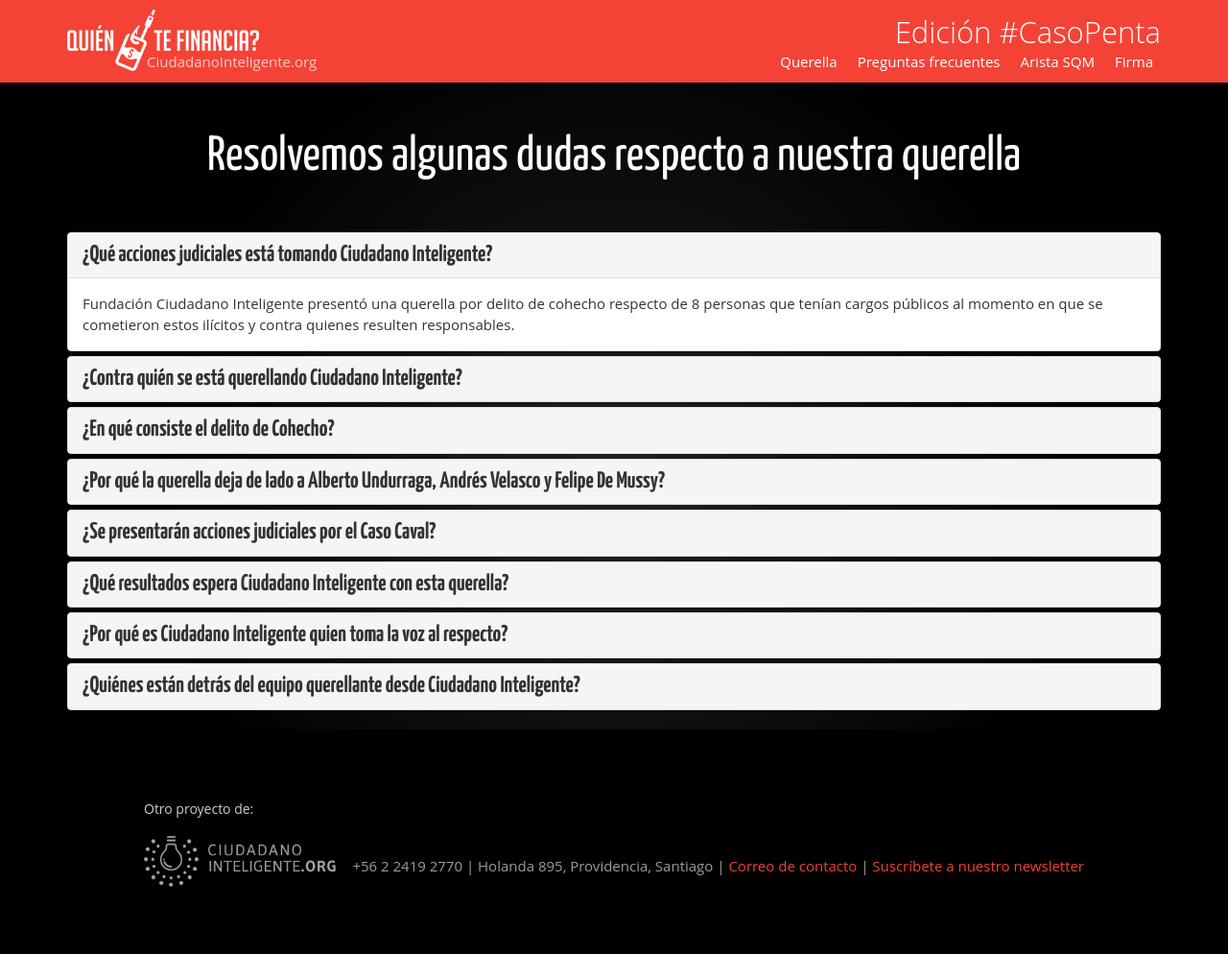
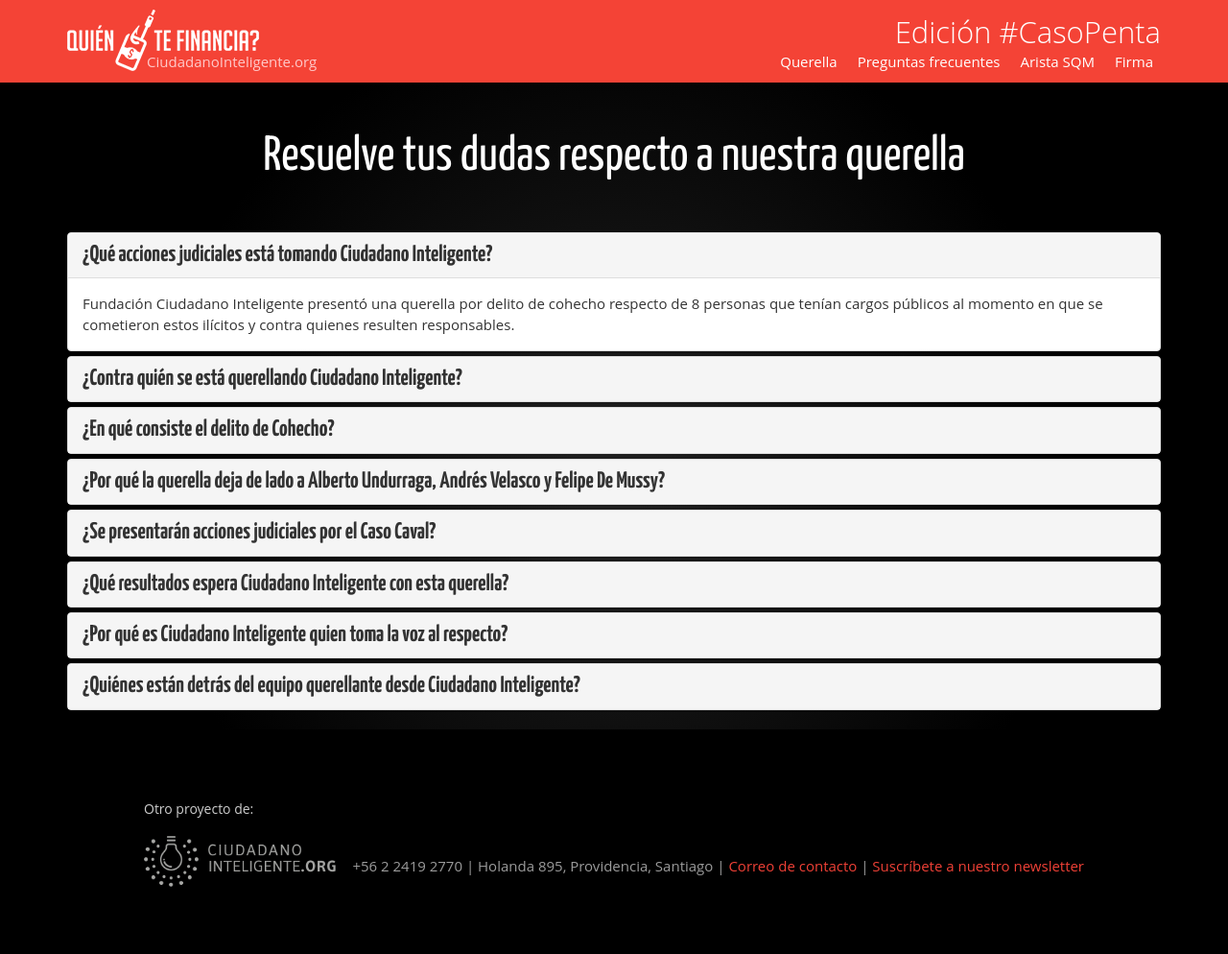
Before and after one commit to ciudadanointeligente/quien-te-financia, a Jekyll site: the page built from preguntas-frecuentes.html, in a window 1280 px wide. Shown: the whole page at 96% size. Built offline with Jekyll 4.4.1, drawn with Linux system fonts in a browser that asks for light colours; nearby versions of some CDN libraries.

Commit message:
Cambio en texto de Preguntas Frecuentes

```diff
--- a/preguntas-frecuentes.html
+++ b/preguntas-frecuentes.html
@@ -5,7 +5,7 @@
 ---
 <div>
 	<div class="container">
-		<h1>Resolvemos algunas dudas respecto a nuestra querella</h1>
+		<h1>Resuelve tus dudas respecto a nuestra querella</h1>
 
 		<div class="panel-group" id="accordion" role="tablist" aria-multiselectable="true">
 		  <div class="panel panel-default">
```
